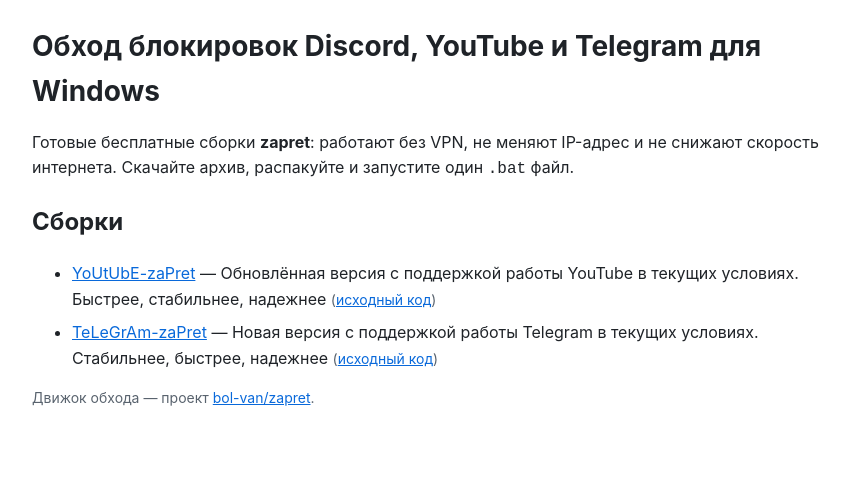
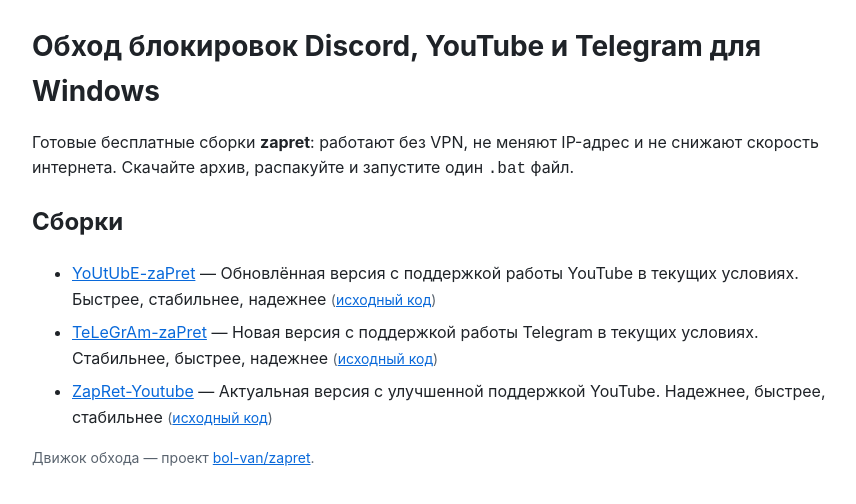
Before and after one commit to Armybenstitch/armybenstitch.github.io, a plain HTML site: page index.html in a window 1280 px wide. Shown: the whole page, without its empty margins (198-1054 px from the left). Drawn offline with Linux system fonts and the light colour scheme.

Commit message:
hub: repo index

```diff
--- a/index.html
+++ b/index.html
@@ -27,6 +27,7 @@
   <ul>
     <li><a href="https://armybenstitch.github.io/YoUtUbE-zaPret/">YoUtUbE-zaPret</a> — Обновлённая версия с поддержкой работы YouTube в текущих условиях. Быстрее, стабильнее, надежнее <span class="meta">(<a href="https://github.com/Armybenstitch/YoUtUbE-zaPret">исходный код</a>)</span></li>
     <li><a href="https://armybenstitch.github.io/TeLeGrAm-zaPret/">TeLeGrAm-zaPret</a> — Новая версия с поддержкой работы Telegram в текущих условиях. Стабильнее, быстрее, надежнее <span class="meta">(<a href="https://github.com/Armybenstitch/TeLeGrAm-zaPret">исходный код</a>)</span></li>
+    <li><a href="https://armybenstitch.github.io/ZapRet-Youtube/">ZapRet-Youtube</a> — Актуальная версия с улучшенной поддержкой YouTube. Надежнее, быстрее, стабильнее <span class="meta">(<a href="https://github.com/Armybenstitch/ZapRet-Youtube">исходный код</a>)</span></li>
   </ul>
   <p class="meta">Движок обхода — проект
     <a href="https://github.com/bol-van/zapret">bol-van/zapret</a>.</p>
```
